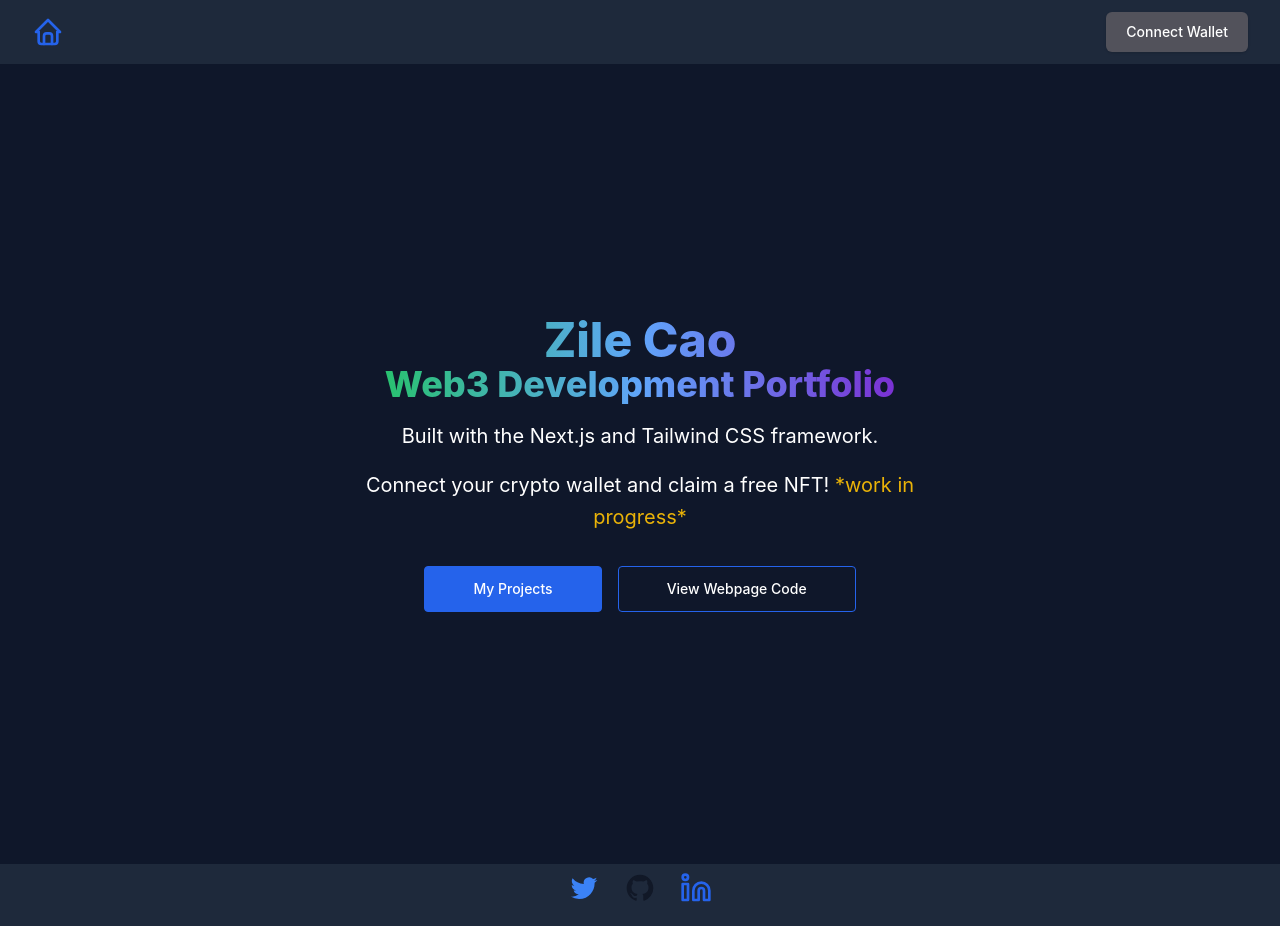
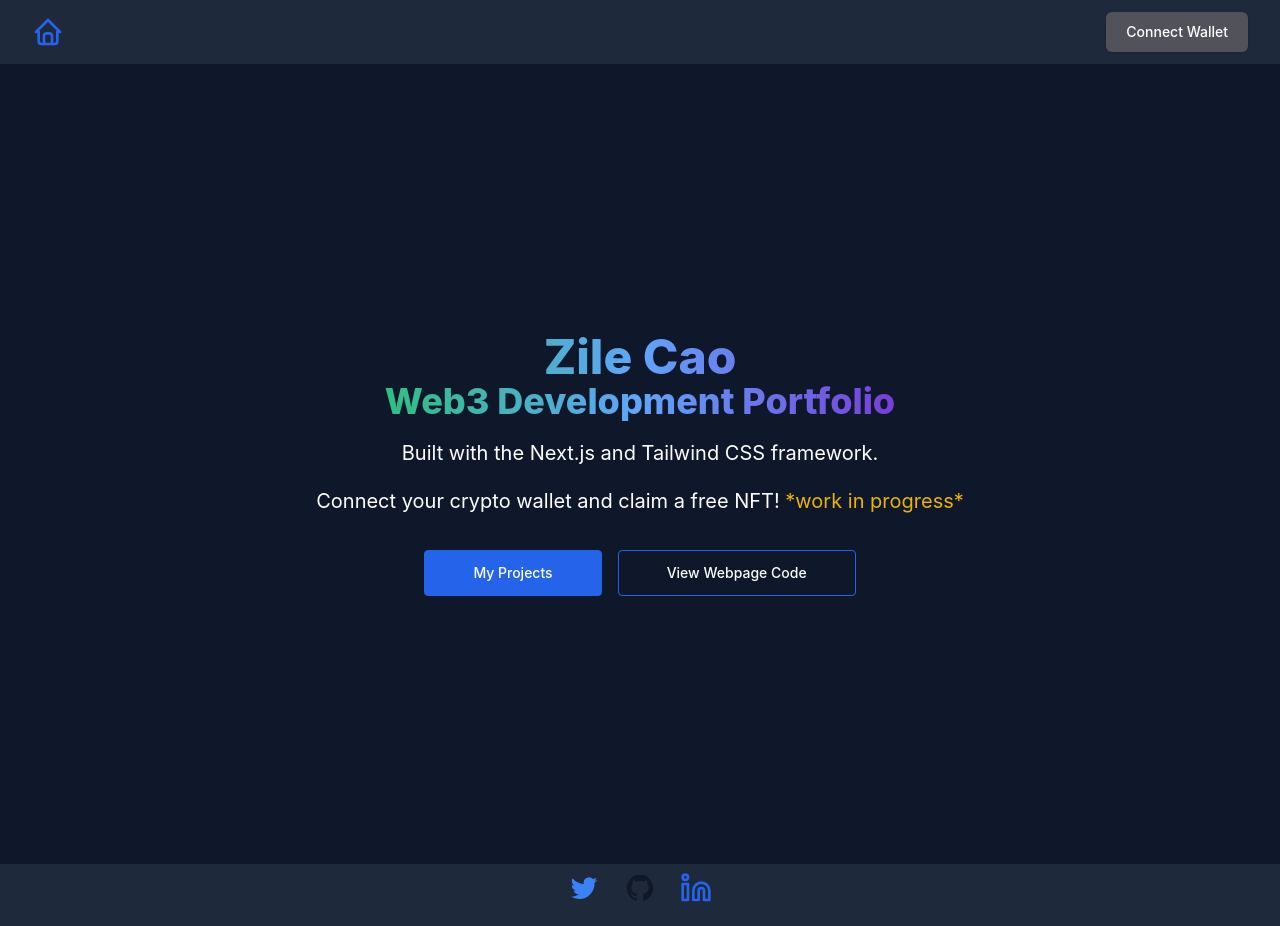
Before and after one commit to ZILECAO/GroupBy, a Next.js app: page / in a window 1280 px wide. Shown: the top 926 px of the page. Built offline with nearby package versions, Linux system fonts and the light colour scheme.

Commit message:
fixed width of some lines on home page

```diff
--- a/pages/index.js
+++ b/pages/index.js
@@ -52,7 +52,7 @@ export default function Home() {
 
           </p>
 
-          <p class="max-w-xl mx-auto mt-4 sm:leading-relaxed sm:text-xl">
+          <p class="max-w-2xl mx-auto mt-4 sm:leading-relaxed sm:text-xl">
             Connect your crypto wallet and claim a free NFT! {"\n"}
             <a class= "text-yellow-500">
             *work in progress*
@@ -136,7 +136,7 @@ export default function Home() {
 
 
 
-          <p class="max-w-lg mx-auto text-xs text-gray-500">
+          <p class="max-w-xl mx-auto text-xs text-gray-500">
             <span class="block mt-4"> &copy; 2022 Zile Cao | Special thanks to my mentor, Adam Sobotka, for his guidance on this project.       </span>
           </p>
         </div>
```
